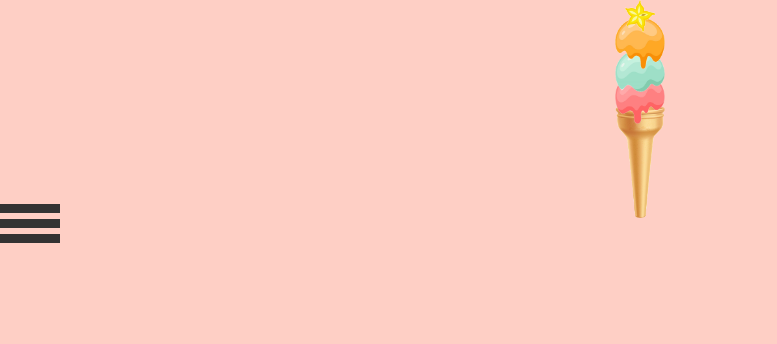
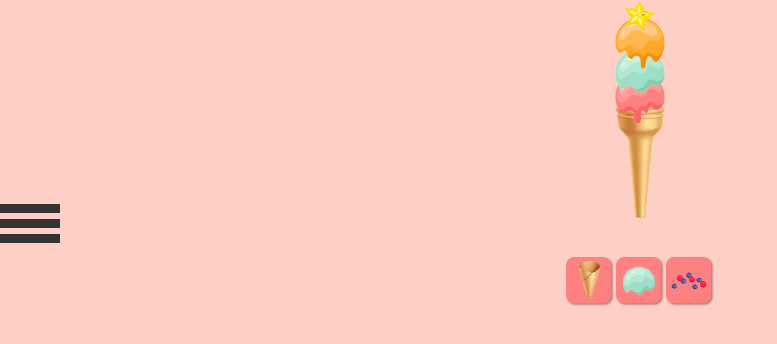
Before and after one commit to yael-shalom/ice-cream-world, a plain HTML site: page pages/game.html in a window 1280 px wide. Shown: the whole page, without its empty margins (0-777 px from the left). Drawn offline with Linux system fonts and the light colour scheme.

Commit message:
ice cream buttons

```diff
--- a/css/game.css
+++ b/css/game.css
@@ -112,3 +112,9 @@ div {
   display: block;
   unicode-bidi: isolate;
 }
+
+.ice-cream-elements {
+  display: flex;
+  flex-direction: row;
+  justify-content: center;
+}
--- a/pages/game.html
+++ b/pages/game.html
@@ -22,15 +22,40 @@
                 <div class="bar3"></div>
             </div>
 
+            <div class="ice-cream-elements">
+                <div class="ice-cream-cones" title="גביעים">
+                    <img class="cone-img" src="../assets/images/buttons/cone-btn.png" />
+                </div>
+
+                <div class="ice-cream-balls" title="כדורי גלידה">
+                    <img class="ball-img" src="../assets/images/buttons/ball-btn.png" />
+                </div>
+
+                <div class="ice-cream-decorations" title="קישוטים">
+                    <img class="decoration-img" src="../assets/images/buttons/decoration-btn.png" />
+                </div>
+            </div>
+
             <div class="nav-list hidden">
 
-            <div class="nav-list-item" title="דף הבית"><a href="index.html"><img class="menu-img img0" src="../assets/images/icons/home%20page.png" /></a></div>
-            <button id="myBtn" class="buttonNav"><div class="nav-list-item"><img class="menu-img img1" src="../assets/images/icons/how%20to.png" title="הוראות"/></div></button>
-            <div class="nav-list-item"><img class="menu-img img2" src="../assets/images/icons/new%20game.png" title="התחל משחק מחדש"/></div>
-            <button id="startGame" class="buttonNav"><div class="nav-list-item"><img class="menu-img img4" src="../assets/images/icons/exit.png" title="התחל משחק"/></div></button>
+                <div class="nav-list-item" title="דף הבית"><a href="index.html"><img class="menu-img img0"
+                            src="../assets/images/icons/home%20page.png" /></a></div>
+                <button id="myBtn" class="buttonNav">
+                    <div class="nav-list-item"><img class="menu-img img1" src="../assets/images/icons/how%20to.png"
+                            title="הוראות" /></div>
+                </button>
+                <div class="nav-list-item"><img class="menu-img img2" src="../assets/images/icons/new%20game.png"
+                        title="התחל משחק מחדש" /></div>
+                <button id="startGame" class="buttonNav">
+                    <div class="nav-list-item"><img class="menu-img img4" src="../assets/images/icons/exit.png"
+                            title="התחל משחק" /></div>
+                </button>
 
                 <div class="dropdown">
-            <button  class="dropbtn buttonNav"><div class="nav-list-item"><img class="menu-img img3" src="../assets/images/icons/settings.png" title="הגדרות"/></div></button>
+                    <button class="dropbtn buttonNav">
+                        <div class="nav-list-item"><img class="menu-img img3" src="../assets/images/icons/settings.png"
+                                title="הגדרות" /></div>
+                    </button>
                     <div id="myDropdown" class="dropdown-content">
                         <!-- הגדרות המוזיקה -->
                         <!-- Rounded switch -->
@@ -62,6 +87,9 @@
         <audio class="au2 music">
             <source src="../assets/images/Sounds/sadMassage.mp3" />
         </audio>
-        <audio id="backgroundMusic"><source src="../assets/images/Sounds/backgroundMusic.mp3" /></audio>
+        <audio id="backgroundMusic">
+            <source src="../assets/images/Sounds/backgroundMusic.mp3" />
+        </audio>
 </body>
+
 </html>
```
Lines whose indentation alone changed are shown as unchanged.
